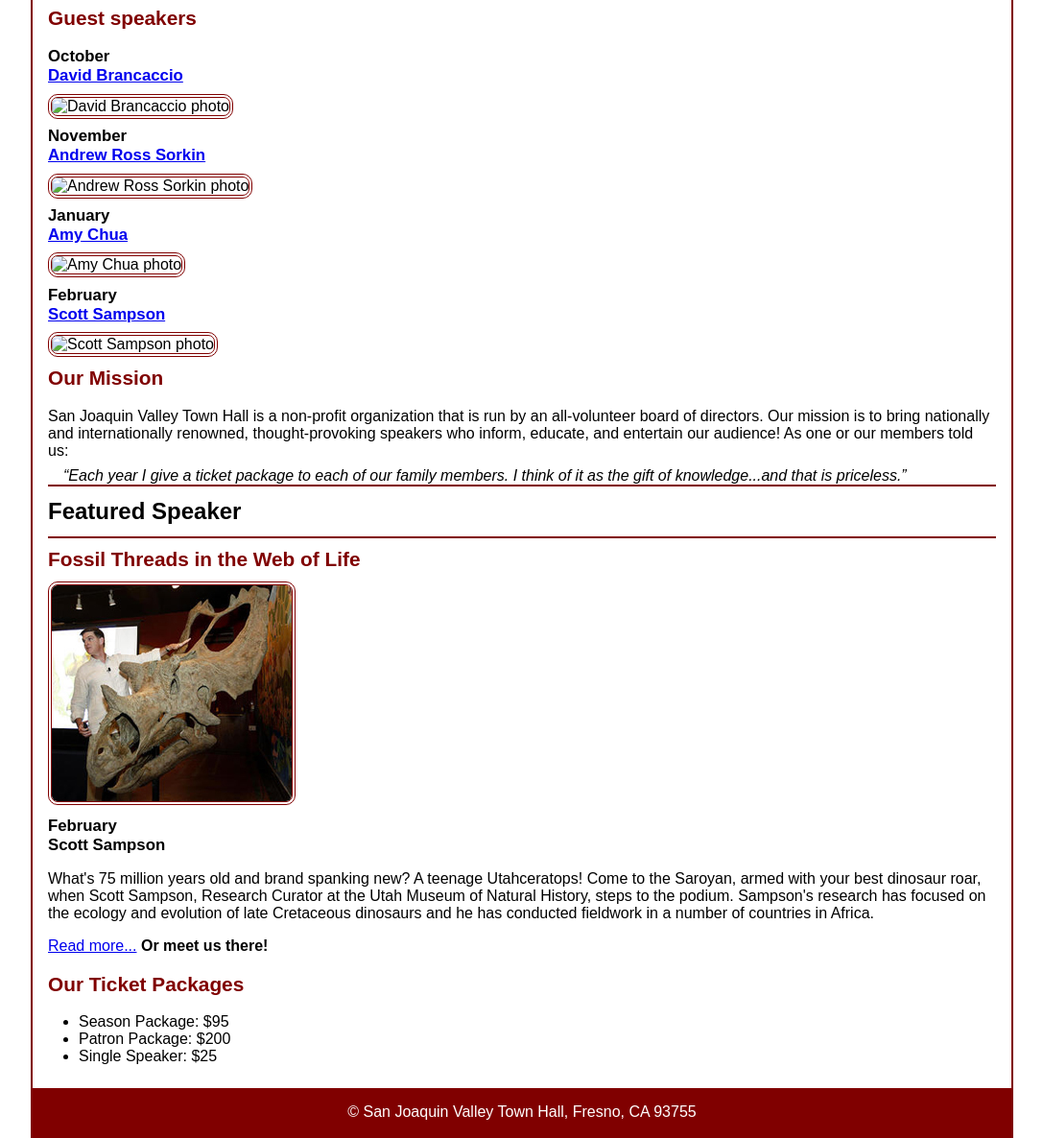
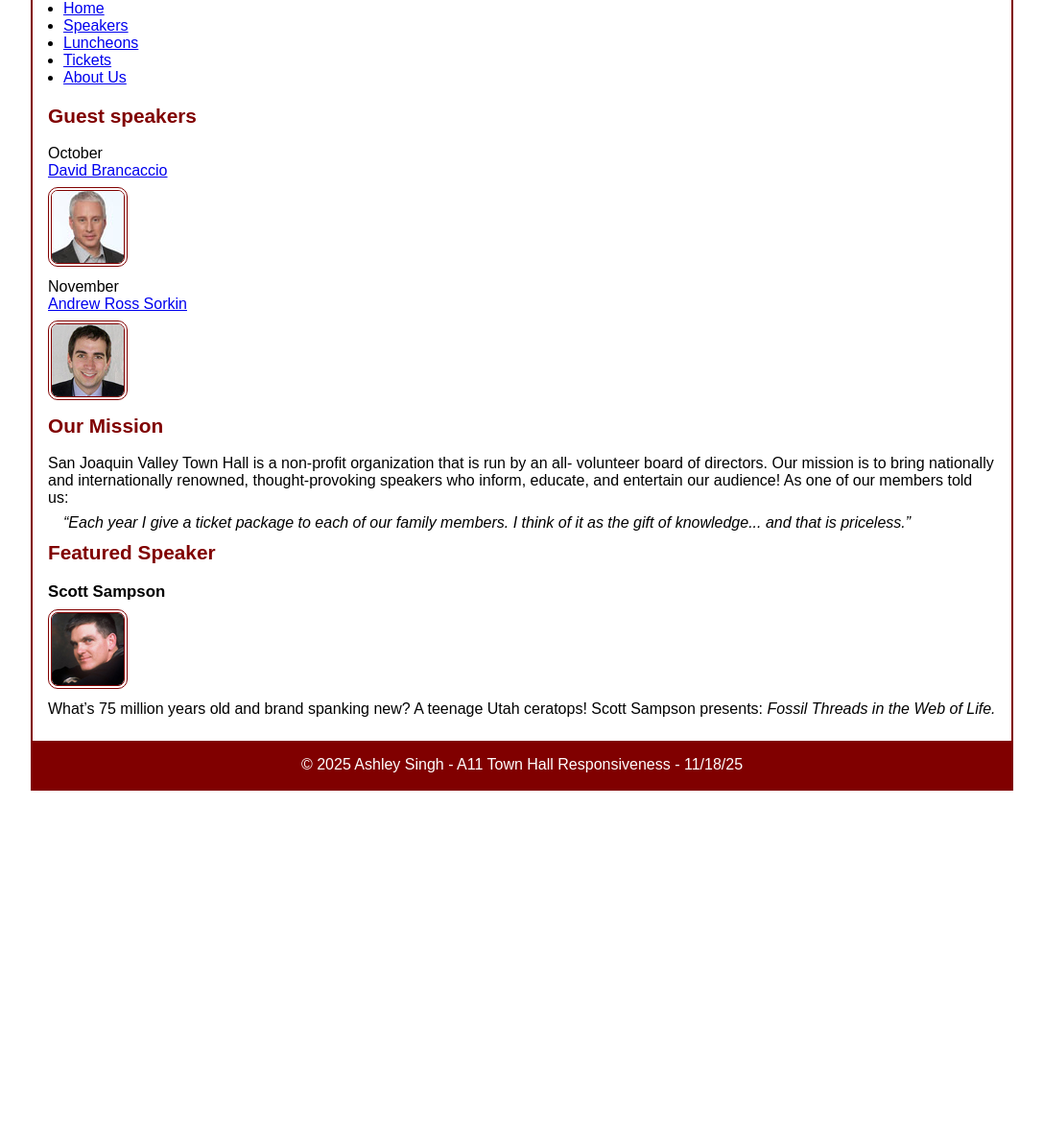
Before and after one commit to ashleysingh707/A11, a plain HTML site: page index.html in a window 1280 px wide. Shown: the part 116-1302 px from the top of the page at 96% size, without its empty margins (96-1183 px from the left). After the commit the page ends 940 px from the top, so only its background shows below. Drawn offline with Linux system fonts and the light colour scheme.

Commit message:
Update index.html

```diff
--- a/index.html
+++ b/index.html
@@ -1,66 +1,79 @@
 <!DOCTYPE html>
 <html lang="en">
-
 <head>
-	<meta charset="utf-8">
+  <meta charset="UTF-8">
   <title>San Joaquin Valley Town Hall</title>
-	<meta name="viewport" content="width=device-width, initial-scale=1">
-	<link rel="icon" href="images/favicon.ico">
   <link rel="stylesheet" href="styles/main.css">
 </head>
+<body>
 
-<body>
 <header>
-		<img src="images/town_hall_logo.gif" alt="Town Hall logo">
-		<h2>San Joaquin Valley Town Hall</h2>
-		<h3>Celebrating our <em class="large">75</em><sup>th</sup> Year</h3>
+  <img src="images/town_hall_logo.gif" alt="Town Hall Logo" class="logo">
+  <div class="title-block">
+    <h1>San Joaquin Valley Town Hall</h1>
+    <h2>Celebrating our 75<sup>th</sup> Year</h2>
+  </div>
 </header>
+
+<nav>
+  <ul>
+    <li><a href="#">Home</a></li>
+    <li><a href="#">Speakers</a></li>
+    <li><a href="#">Luncheons</a></li>
+    <li><a href="#">Tickets</a></li>
+    <li><a href="#">About Us</a></li>
+  </ul>
+</nav>
+
 <main>
+
   <aside>
     <h2>Guest speakers</h2>
-			<h3>October<br><a href="speakers/brancaccio.html">David Brancaccio</a></h3>
-			<img src="images/brancaccio75.jpg" alt="David Brancaccio photo">
-			<h3>November<br><a href="speakers/sorkin.html">Andrew Ross Sorkin</a></h3>
-			<img src="images/sorkin75.jpg" alt="Andrew Ross Sorkin photo">
-			<h3>January<br><a href="speakers/chua.html">Amy Chua</a></h3>
-			<img src="images/chua75.jpg" alt="Amy Chua photo">
-			<h3>February<br><a href="speakers/sampson.html">Scott Sampson</a></h3>
-			<img src="images/sampson75.jpg" alt="Scott Sampson photo">
+
+    <p class="month">October<br>
+      <a href="#">David Brancaccio</a>
+    </p>
+    <img src="images/brancaccio.jpg" alt="David Brancaccio">
+
+    <p class="month">November<br>
+      <a href="#">Andrew Ross Sorkin</a>
+    </p>
+    <img src="images/sorkin.jpg" alt="Andrew Ross Sorkin">
+
   </aside>
 
   <section>
     <h2>Our Mission</h2>
-			<p>San Joaquin Valley Town Hall is a non-profit organization that is run by an
-				all-volunteer board of directors. Our mission is to bring nationally and
-				internationally renowned, thought-provoking speakers who inform, educate,
-				and entertain our audience! As one or our members told us:</p>
-			<blockquote>&ldquo;Each year I give a ticket package to each of our family members.
-				I think of it as the gift of knowledge...and that is priceless.&rdquo;</blockquote>
 
-			<h1>Featured Speaker</h1>
-			<article class="featured">
-				<h2>Fossil Threads in the Web of Life</h2>
-				<img src="images/sampson_dinosaur.jpg" alt="Scott Sampson with dinosaur">
-				<h3>February<br>
-				Scott Sampson</h3>
-				<p>What's 75 million years old and brand spanking new? A teenage Utahceratops!
-				Come to the Saroyan, armed with your best dinosaur roar, when Scott Sampson, Research
-				Curator at the Utah Museum of Natural History, steps to the podium. Sampson's research
-				has focused on the ecology and evolution of late Cretaceous dinosaurs and he has conducted
-				fieldwork in a number of countries in Africa.</p>
-				<p><a href="speakers/sampson.html">Read more...</a>&nbsp;<b>Or meet us there!</b></p>
-			</article>
+    <p>
+      San Joaquin Valley Town Hall is a non-profit organization that is run by an all-
+      volunteer board of directors. Our mission is to bring nationally and internationally
+      renowned, thought-provoking speakers who inform, educate, and entertain our
+      audience! As one of our members told us:
+    </p>
 
-			<h2>Our Ticket Packages</h2>
-			<ul>
-				<li>Season Package: $95</li>
-				<li>Patron Package: $200</li>
-				<li>Single Speaker: $25</li>
-			</ul>
+    <blockquote>
+      “Each year I give a ticket package to each of our family members.
+      I think of it as the gift of knowledge... and that is priceless.”
+    </blockquote>
+
+    <h2>Featured Speaker</h2>
+
+    <h3>Scott Sampson</h3>
+    <img src="images/sampson.jpg" alt="Scott Sampson" class="featured">
+
+    <p>
+      What’s 75 million years old and brand spanking new? A teenage Utah ceratops!
+      Scott Sampson presents: <em>Fossil Threads in the Web of Life.</em>
+    </p>
+
   </section>
+
 </main>
+
 <footer>
-		<p>&copy; San Joaquin Valley Town Hall, Fresno, CA 93755</p>
+  <p>&copy; 2025 Ashley Singh - A11 Town Hall Responsiveness - 11/18/25</p>
 </footer>
+
 </body>
 </html>
```
Lines whose indentation alone changed are shown as unchanged.
